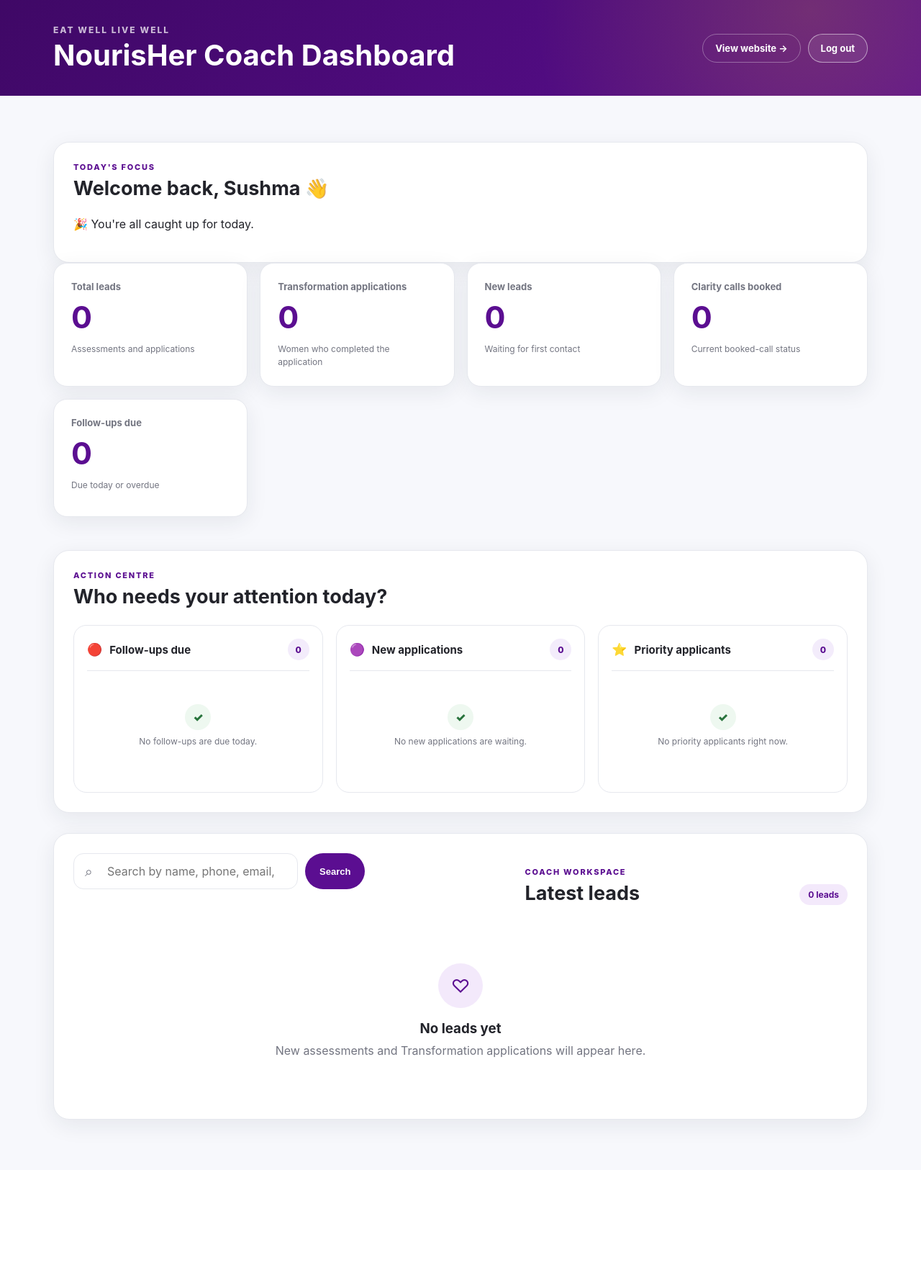
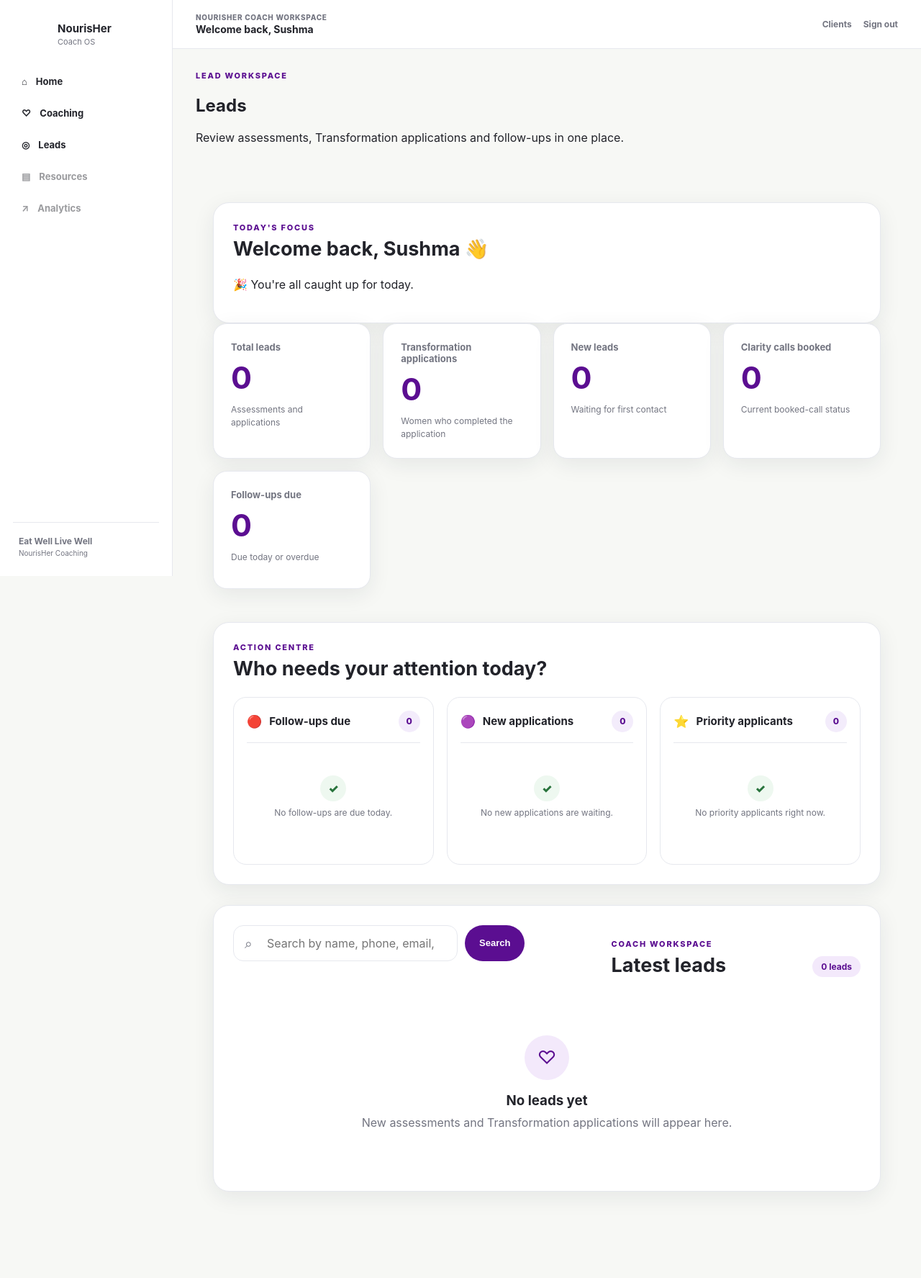
Before and after one commit to ramsparames/eatwelllivewell, a FastAPI app: page /dashboard/leads in a window 1280 px wide. Shown: the whole page at 72% size. Before the commit the page ends 1573 px from the top, so only its background shows below. Run offline with FastAPI, Linux system fonts and the light colour scheme; the visitor is signed in with stand-in values (Sample User, id 1); parts of the project's set-up code (start-up, migrations or seed data) failed here and were passed over.

Commit message:
Update dashboard.html

```diff
--- a/templates/dashboard.html
+++ b/templates/dashboard.html
@@ -1,27 +1,25 @@
-<!DOCTYPE html>
-<html lang="en">
-<head>
-    <meta charset="UTF-8">
-    <meta name="viewport" content="width=device-width, initial-scale=1.0">
+{% extends "base.html" %}
 
-    <title>Coach Dashboard | NourisHer</title>
+{% block title %}
+Leads | NourisHer Coach
+{% endblock %}
 
-    <link rel="stylesheet" href="/static/dashboard.css">
-</head>
+{% block content %}
 
-<body>
+<header class="workspace-page-header">
+    <div>
+        <p class="eyebrow">
+            Lead workspace
+        </p>
 
-<header class="dashboard-header">
-    <div class="dashboard-header-inner">
-        <div>
-            <p class="brand-kicker">Eat Well Live Well</p>
-            <h1>NourisHer Coach Dashboard</h1>
-        </div>
+        <h1>
+            Leads
+        </h1>
 
-        <div class="header-actions">
-            <a class="site-link" href="/">View website →</a>
-            <a class="site-link logout-link" href="/coach/logout">Log out</a>
-        </div>
+        <p>
+            Review assessments, Transformation applications
+            and follow-ups in one place.
+        </p>
     </div>
 </header>
 
@@ -500,5 +498,4 @@
 
 </main>
 
-</body>
-</html>
+{% endblock %}
```
